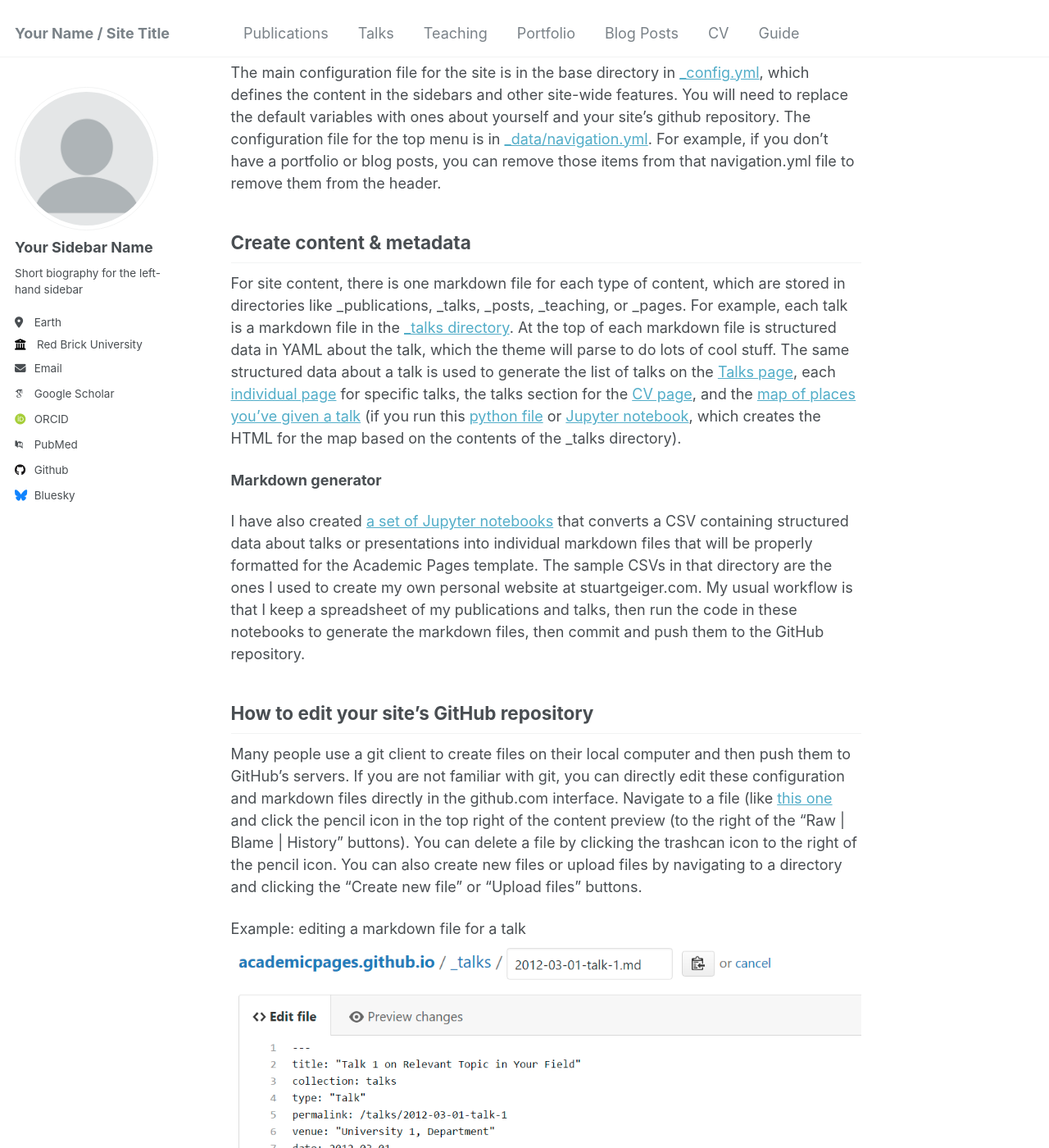
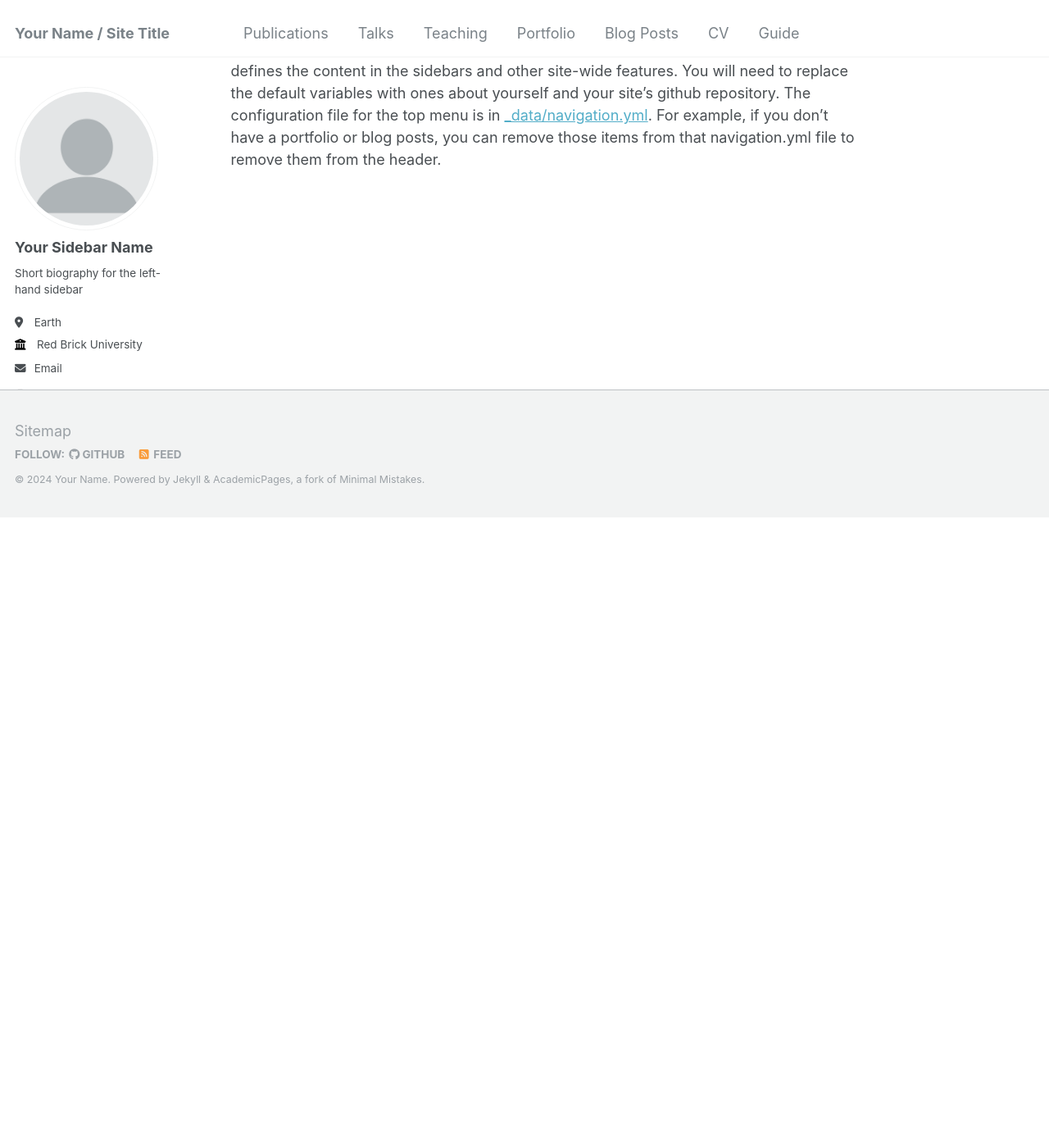
Before and after one commit to kwarren9413/kwarren9413.github.io, a Jekyll site: the page built from _pages/about.md, in a window 1280 px wide and 1400 px high, scrolled down 1438 px. Shown: the whole window at 82% size. Built offline with Jekyll 4.4.1, drawn with Linux system fonts in a browser that asks for light colours; some web fonts are replaced; after the commit the page ends 2068 px from its top, so only the background shows below that; some of the changed text lies outside the part shown.

Commit message:
Update about.md

```diff
--- a/_pages/about.md
+++ b/_pages/about.md
@@ -1,6 +1,6 @@
 ---
 permalink: /
-title: "Academic Pages is a ready-to-fork GitHub Pages template for academic personal websites"
+title: "Kevin Warren Website"
 author_profile: true
 redirect_from:
   - /about/
@@ -27,23 +27,3 @@ Getting started
 Site-wide configuration
 ------
 The main configuration file for the site is in the base directory in [_config.yml](https://github.com/academicpages/academicpages.github.io/blob/master/_config.yml), which defines the content in the sidebars and other site-wide features. You will need to replace the default variables with ones about yourself and your site's github repository. The configuration file for the top menu is in [_data/navigation.yml](https://github.com/academicpages/academicpages.github.io/blob/master/_data/navigation.yml). For example, if you don't have a portfolio or blog posts, you can remove those items from that navigation.yml file to remove them from the header.
-
-Create content & metadata
-------
-For site content, there is one markdown file for each type of content, which are stored in directories like _publications, _talks, _posts, _teaching, or _pages. For example, each talk is a markdown file in the [_talks directory](https://github.com/academicpages/academicpages.github.io/tree/master/_talks). At the top of each markdown file is structured data in YAML about the talk, which the theme will parse to do lots of cool stuff. The same structured data about a talk is used to generate the list of talks on the [Talks page](https://academicpages.github.io/talks), each [individual page](https://academicpages.github.io/talks/2012-03-01-talk-1) for specific talks, the talks section for the [CV page](https://academicpages.github.io/cv), and the [map of places you've given a talk](https://academicpages.github.io/talkmap.html) (if you run this [python file](https://github.com/academicpages/academicpages.github.io/blob/master/talkmap.py) or [Jupyter notebook](https://github.com/academicpages/academicpages.github.io/blob/master/talkmap.ipynb), which creates the HTML for the map based on the contents of the _talks directory).
-
-**Markdown generator**
-
-I have also created [a set of Jupyter notebooks](https://github.com/academicpages/academicpages.github.io/tree/master/markdown_generator
-) that converts a CSV containing structured data about talks or presentations into individual markdown files that will be properly formatted for the Academic Pages template. The sample CSVs in that directory are the ones I used to create my own personal website at stuartgeiger.com. My usual workflow is that I keep a spreadsheet of my publications and talks, then run the code in these notebooks to generate the markdown files, then commit and push them to the GitHub repository.
-
-How to edit your site's GitHub repository
-------
-Many people use a git client to create files on their local computer and then push them to GitHub's servers. If you are not familiar with git, you can directly edit these configuration and markdown files directly in the github.com interface. Navigate to a file (like [this one](https://github.com/academicpages/academicpages.github.io/blob/master/_talks/2012-03-01-talk-1.md) and click the pencil icon in the top right of the content preview (to the right of the "Raw | Blame | History" buttons). You can delete a file by clicking the trashcan icon to the right of the pencil icon. You can also create new files or upload files by navigating to a directory and clicking the "Create new file" or "Upload files" buttons.
-
-Example: editing a markdown file for a talk
-![Editing a markdown file for a talk](/images/editing-talk.png)
-
-For more info
-------
-More info about configuring Academic Pages can be found in [the guide](https://academicpages.github.io/markdown/). The [guides for the Minimal Mistakes theme](https://mmistakes.github.io/minimal-mistakes/docs/configuration/) (which this theme was forked from) might also be helpful.
```
